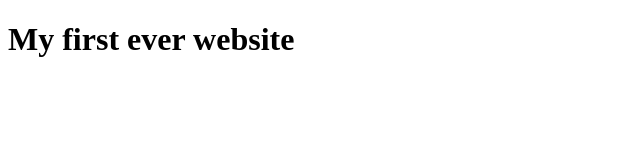
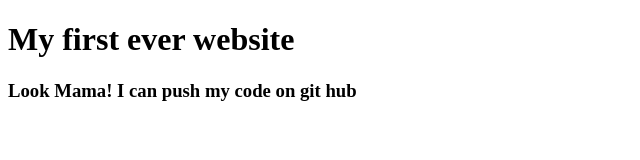
Before and after one commit to basir5101/my-first-website, a plain HTML site: page index.html in a window 1280 px wide. Shown: the whole page, without its empty margins (0-640 px from the left). Drawn offline with Linux system fonts and the light colour scheme.

Commit message:
learned github

```diff
--- a/index.html
+++ b/index.html
@@ -7,5 +7,6 @@
 </head>
 <body>
     <h1>My first ever website</h1>
+    <h3>Look Mama! I can push my code on git hub</h3>
 </body>
 </html>
```
